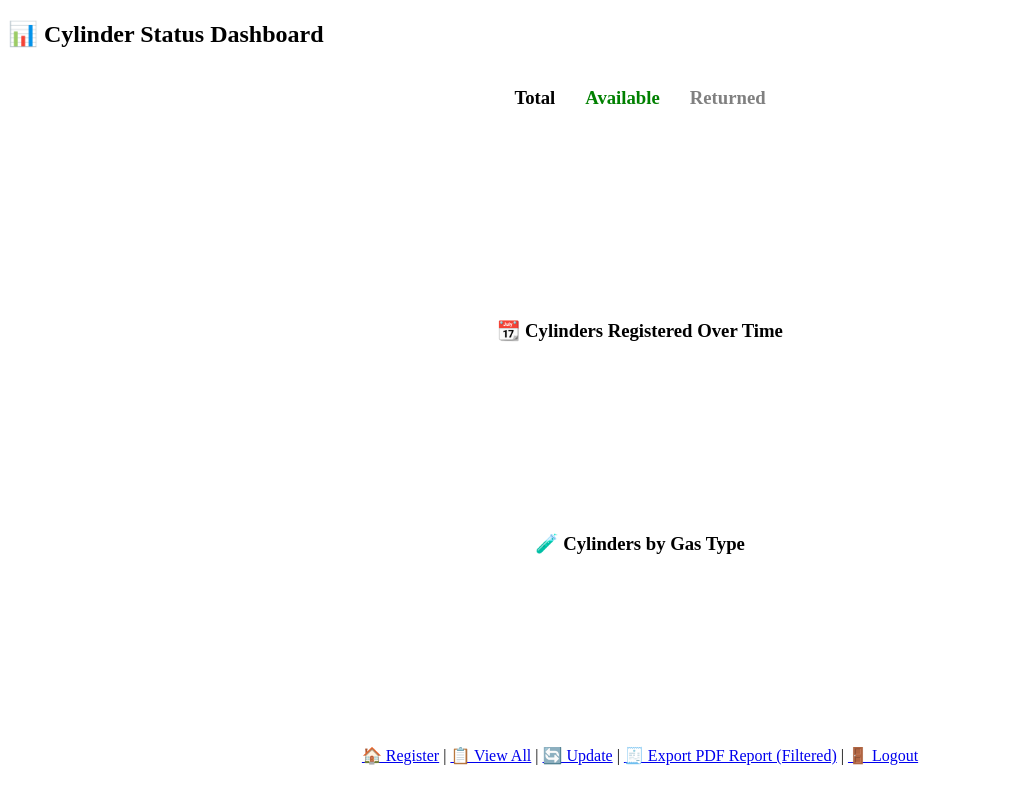
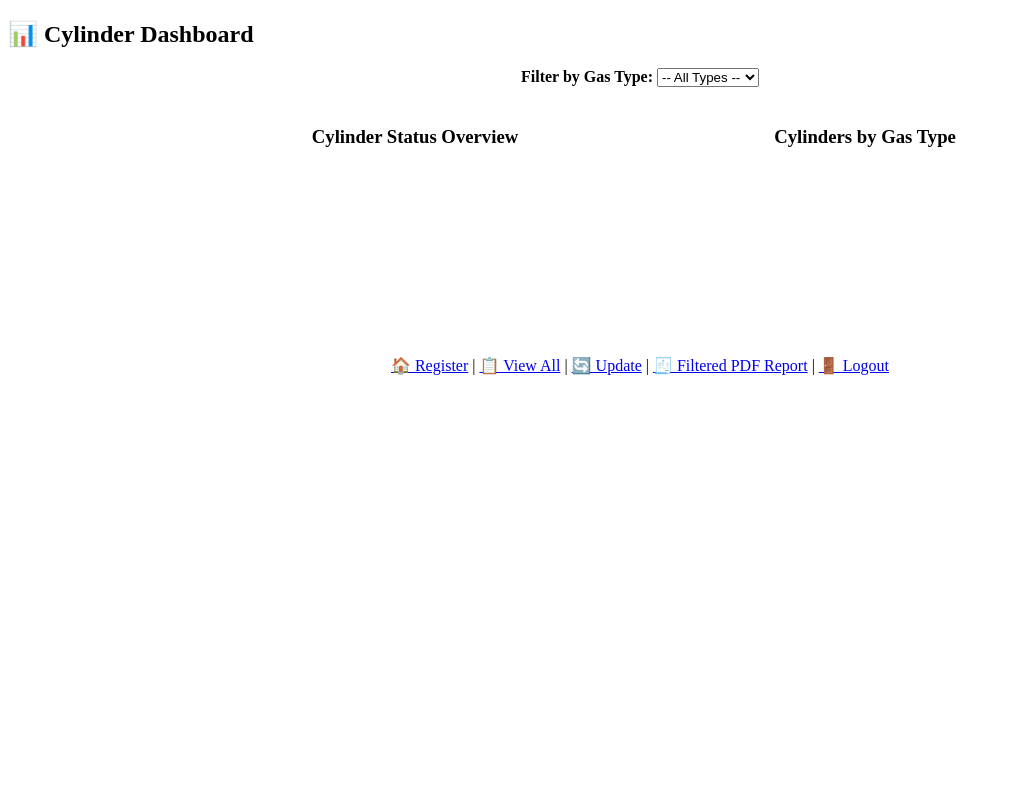
Before and after one commit to amirda88/gas-cylinder-tracker, a Flask app: template templates/dashboard.html in a window 1280 px wide. Shown: the whole page, without its empty margins (0-1009 px from the left). Run offline with Flask 3, Linux system fonts and the light colour scheme; the template is opened without the code that fills it, so the values that code supplies are empty; a map, chart or similar area stays blank.

Commit message:
dashboard.html

```diff
--- a/templates/dashboard.html
+++ b/templates/dashboard.html
@@ -5,54 +5,60 @@
     <script src="https://cdn.jsdelivr.net/npm/chart.js"></script>
 </head>
 <body>
-    <h2>📊 Cylinder Status Dashboard</h2>
+    <h2>📊 Cylinder Dashboard</h2>
 
-    <!-- SUMMARY COUNTERS -->
-    <div style="display: flex; justify-content: center; gap: 30px; margin-bottom: 20px;">
-        <div style="text-align: center;">
-            <h3>Total</h3>
-            <div style="font-size: 24px; font-weight: bold;">{{ total_count }}</div>
+    <!-- Gas Type Filter -->
+    <form method="get" style="text-align: center; margin-bottom: 20px;">
+        <label><b>Filter by Gas Type:</b></label>
+        <select name="gas_type" onchange="this.form.submit()">
+            <option value="">-- All Types --</option>
+            {% for gas in gas_types %}
+                <option value="{{ gas }}" {% if gas == selected_gas %}selected{% endif %}>{{ gas }}</option>
+            {% endfor %}
+        </select>
+    </form>
+
+    <!-- Charts -->
+    <div style="display: flex; justify-content: center; gap: 50px; flex-wrap: wrap;">
+        <div style="width: 400px;">
+            <h3 style="text-align: center;">Cylinder Status Overview</h3>
+            <canvas id="statusChart"></canvas>
         </div>
-        <div style="text-align: center; color: green;">
-            <h3>Available</h3>
-            <div style="font-size: 24px; font-weight: bold;">{{ available_count }}</div>
-        </div>
-        <div style="text-align: center; color: gray;">
-            <h3>Returned</h3>
-            <div style="font-size: 24px; font-weight: bold;">{{ returned_count }}</div>
+
+        <div style="width: 400px;">
+            <h3 style="text-align: center;">Cylinders by Gas Type</h3>
+            <canvas id="gasChart"></canvas>
         </div>
     </div>
 
-    <!-- PIE CHART -->
-    <div style="max-width: 300px; margin: auto;">
-        <canvas id="statusChart"></canvas>
-    </div>
+    <script>
+        const statusCtx = document.getElementById('statusChart').getContext('2d');
+        new Chart(statusCtx, {
+            type: 'pie',
+            data: {
+                labels: {{ labels|safe }},
+                datasets: [{
+                    data: {{ counts|safe }},
+                    borderWidth: 1
+                }]
+            },
+            options: {
+                responsive: true,
+                plugins: {
+                    legend: { position: 'bottom' }
+                }
+            }
+        });
 
-    <!-- BAR CHART -->
-    <h3 style="text-align: center;">📆 Cylinders Registered Over Time</h3>
-    <div style="max-width: 600px; margin: auto;">
-        <canvas id="barChart"></canvas>
-    </div>
-
-    <!-- GAS TYPE CHART -->
-    <h3 style="text-align: center;">🧪 Cylinders by Gas Type</h3>
-    <div style="max-width: 600px; margin: auto;">
-        <canvas id="gasChart"></canvas>
-    </div>
-
-    <!-- GAS CHART SCRIPT -->
-    <script>
         const gasCtx = document.getElementById('gasChart').getContext('2d');
-        const gasChart = new Chart(gasCtx, {
+        new Chart(gasCtx, {
             type: 'bar',
             data: {
                 labels: {{ gas_labels|safe }},
                 datasets: [{
-                    label: 'Cylinders by Gas Type',
+                    label: 'Cylinder Count',
                     data: {{ gas_counts|safe }},
-                    backgroundColor: 'rgba(255, 99, 132, 0.6)',
-                    borderColor: 'rgba(255, 99, 132, 1)',
-                    borderWidth: 1
+                    backgroundColor: 'orange'
                 }]
             },
             options: {
@@ -67,75 +73,16 @@
         });
     </script>
 
-    <!-- PIE CHART SCRIPT -->
-    <script>
-        const ctx = document.getElementById('statusChart').getContext('2d');
-        const statusChart = new Chart(ctx, {
-            type: 'pie',
-            data: {
-                labels: {{ labels|safe }},
-                datasets: [{
-                    label: 'Cylinder Status',
-                    data: {{ counts|safe }},
-                    borderWidth: 1
-                }]
-            },
-            options: {
-                responsive: true,
-                plugins: {
-                    legend: {
-                        position: 'bottom'
-                    },
-                    title: {
-                        display: true,
-                        text: 'Gas Cylinder Inventory Status'
-                    }
-                }
-            }
-        });
-    </script>
-
-    <!-- BAR CHART SCRIPT -->
-    <script>
-        const barCtx = document.getElementById('barChart').getContext('2d');
-        const barChart = new Chart(barCtx, {
-            type: 'bar',
-            data: {
-                labels: {{ bar_labels|safe }},
-                datasets: [{
-                    label: 'Cylinders Registered',
-                    data: {{ bar_values|safe }},
-                    backgroundColor: 'rgba(54, 162, 235, 0.6)',
-                    borderColor: 'rgba(54, 162, 235, 1)',
-                    borderWidth: 1
-                }]
-            },
-            options: {
-                responsive: true,
-                scales: {
-                    y: {
-                        beginAtZero: true,
-                        ticks: {
-                            precision: 0
-                        }
-                    }
-                }
-            }
-        });
-    </script>
-
-<br>
+    <br><br>
     <div style="text-align: center;">
         <a href="/">🏠 Register</a> |
         <a href="/cylinders">📋 View All</a> |
         <a href="/update">🔄 Update</a> |
-    <a href="/report/filter">🧾 Export PDF Report (Filtered)</a> |
+        <a href="/report/filter">🧾 Filtered PDF Report</a> |
         <a href="/logout">🚪 Logout</a>
         {% if session.get('role') == 'admin' %}
             | <a href="/users">👤 Manage Users</a>
         {% endif %}
     </div>
-
-
 </body>
 </html>
```
Lines whose indentation alone changed are shown as unchanged.
